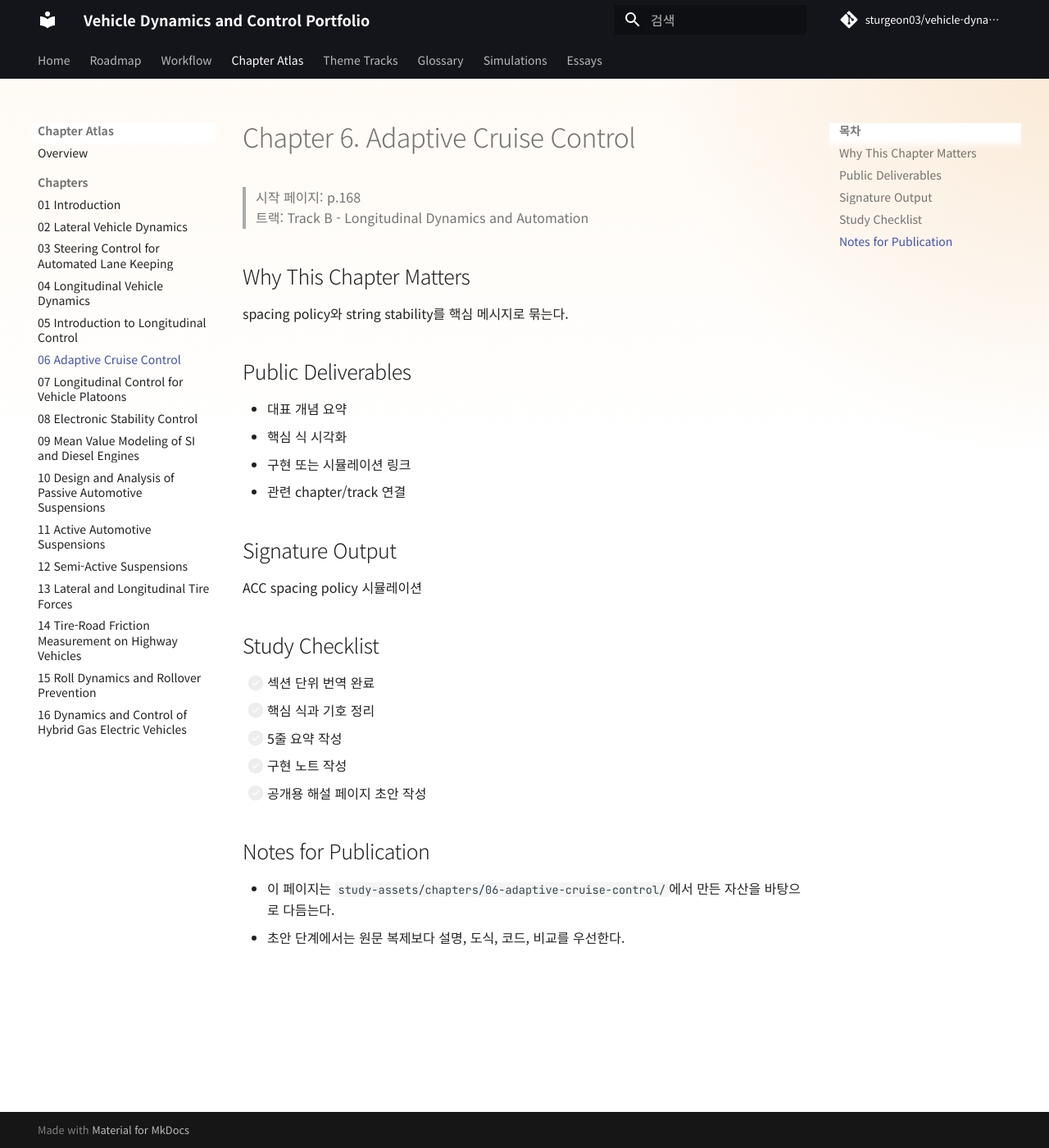
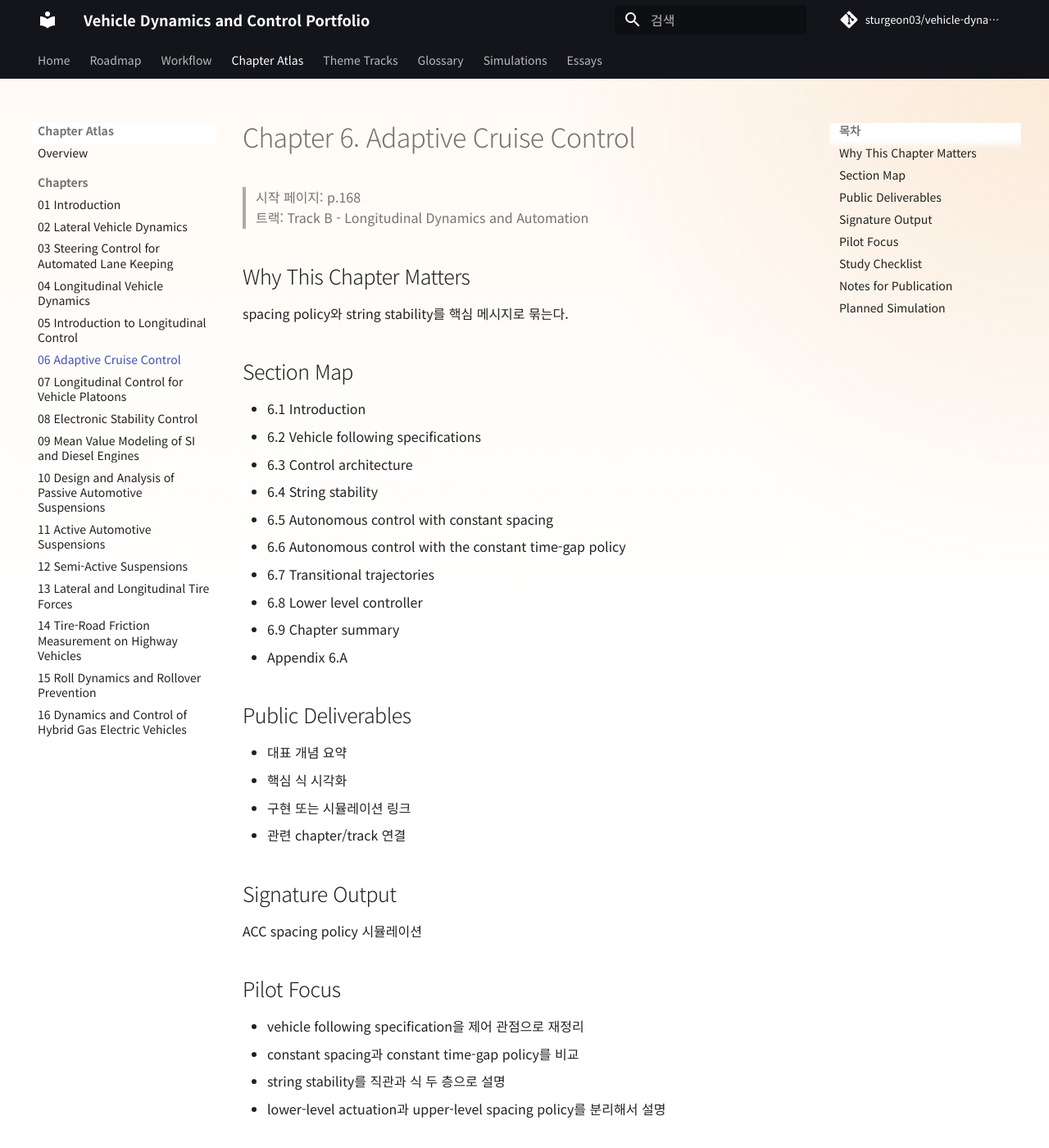
Before and after one commit to sturgeon03/vehicle-dynamics-portfolio, an MkDocs documentation site: the page built from docs/chapters/06-adaptive-cruise-control.md, in a window 1280 px wide and 1400 px high. Shown: the whole window at 82% size. Built offline with MkDocs 1.6.1 and Material for MkDocs 9.7.7, drawn with Linux system fonts in a browser that asks for light colours; comment, search, counter and statistics services are not loaded; some of the changed text lies outside the part shown.

Commit message:
Refine pilot chapter pages

```diff
--- a/docs/chapters/06-adaptive-cruise-control.md
+++ b/docs/chapters/06-adaptive-cruise-control.md
@@ -6,6 +6,19 @@
 ## Why This Chapter Matters
 
 spacing policy와 string stability를 핵심 메시지로 묶는다.
+
+## Section Map
+
+- 6.1 Introduction
+- 6.2 Vehicle following specifications
+- 6.3 Control architecture
+- 6.4 String stability
+- 6.5 Autonomous control with constant spacing
+- 6.6 Autonomous control with the constant time-gap policy
+- 6.7 Transitional trajectories
+- 6.8 Lower level controller
+- 6.9 Chapter summary
+- Appendix 6.A
 
 ## Public Deliverables
 
@@ -17,6 +30,13 @@ spacing policy와 string stability를 핵심 메시지로 묶는다.
 ## Signature Output
 
 ACC spacing policy 시뮬레이션
+
+## Pilot Focus
+
+- vehicle following specification을 제어 관점으로 재정리
+- constant spacing과 constant time-gap policy를 비교
+- string stability를 직관과 식 두 층으로 설명
+- lower-level actuation과 upper-level spacing policy를 분리해서 설명
 
 ## Study Checklist
 
@@ -30,3 +50,9 @@ ACC spacing policy 시뮬레이션
 
 - 이 페이지는 `study-assets/chapters/06-adaptive-cruise-control/`에서 만든 자산을 바탕으로 다듬는다.
 - 초안 단계에서는 원문 복제보다 설명, 도식, 코드, 비교를 우선한다.
+
+## Planned Simulation
+
+- 입력: desired time gap, lead vehicle speed profile, ego vehicle delay
+- 출력: spacing error, relative velocity, control input
+- 최소 구현: CTG policy와 constant spacing policy 응답 비교
```
Also changed, not shown: docs/chapters/02-lateral-vehicle-dynamics.md (+25 -0 lines).
